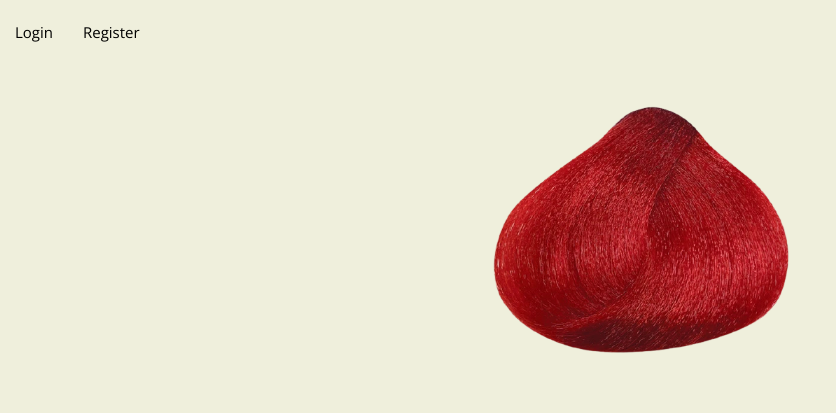
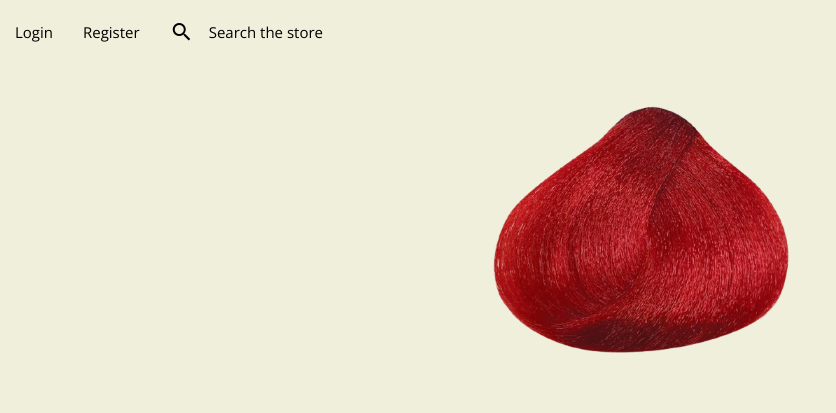
Before and after one commit to DelroyBrown28/rubymoon, a Django app: page /store_products/1 in a window 1280 px wide. Shown: the top 413 px of the page, without its empty margins (0-836 px from the left). Run offline with Django 3.2, Linux system fonts and the light colour scheme; data comes from the database, SQL or seed files in the repository.

Commit message:
can now search products

```diff
--- a/store_products/views.py
+++ b/store_products/views.py
@@ -1,4 +1,6 @@
-from django.shortcuts import render, get_object_or_404
+from django.shortcuts import render, get_object_or_404, redirect, reverse
+from django.contrib import messages
+from django.db.models import Q
 from .models import Product
 
 
@@ -6,9 +8,23 @@ def all_products(request):
     # Shows all products
 
     store_products = Product.objects.all()
+    query = None
+
+    if request.GET:
+        if 'q' in request.GET:
+            query = request.GET['q']
+            if not query:
+                messages.error(request, "Please enter a search query")
+                return redirect(reverse('store_products'))
+
+            queries = Q(name__icontains=query) | Q(description__icontains=query)
+            store_products = store_products.filter(queries)
+
 
     context = {
-        'store_products': store_products
+        'store_products': store_products,
+        'search_term': query,
+
     }
     return render(request, 'products/products.html', context)
 
--- a/templates/base.html
+++ b/templates/base.html
@@ -55,10 +55,6 @@
                     class="menu_icon material-icons">menu</i></a>
             <ul class="left nav_items_wrap hide-on-med-and-down">
                 {% if request.user.is_authenticated %}
-                <li class="nav_items modal-trigger"><a class="modal-trigger nav_links" href="#modal1"><i
-                            class="material-icons left">search</i>Search the
-                        store</a>
-                </li>
                 <li class="nav_items"><a class="nav_links" href="#">Profile</a></li>
                 <li class="nav_items z-depth-1 cart">
                     <a class="nav_links {% if grand_total %} purple_text {% else %} dimmer {% endif %}" href="#"> <i
@@ -77,6 +73,11 @@
                 {% else %}
                 <li class="nav_items"><a class="nav_links" href="{% url 'account_login' %}">Login</a></li>
                 <li class="nav_items"><a class="nav_links" href="{% url 'account_signup' %}">Register</a></li>
+                <li class="nav_items modal-trigger"><a class="modal-trigger nav_links" href="#modal1"><i
+                            class="material-icons left">search</i>Search the
+                        store</a>
+                </li>
+
                 {% endif %}
             </ul>
         </div>
@@ -120,7 +121,7 @@
             <h4 class="search_site_title"><em>Search our site</em></h4>
             <nav class="search_nav">
                 <div class="nav-wrapper search_wrap">
-                    <form class="search_form" method="POST" action="">
+                    <form class="search_form" method="GET" action="{% url 'products' %}">
                         {% csrf_token %}
 
                         <div class="input-field">
```
